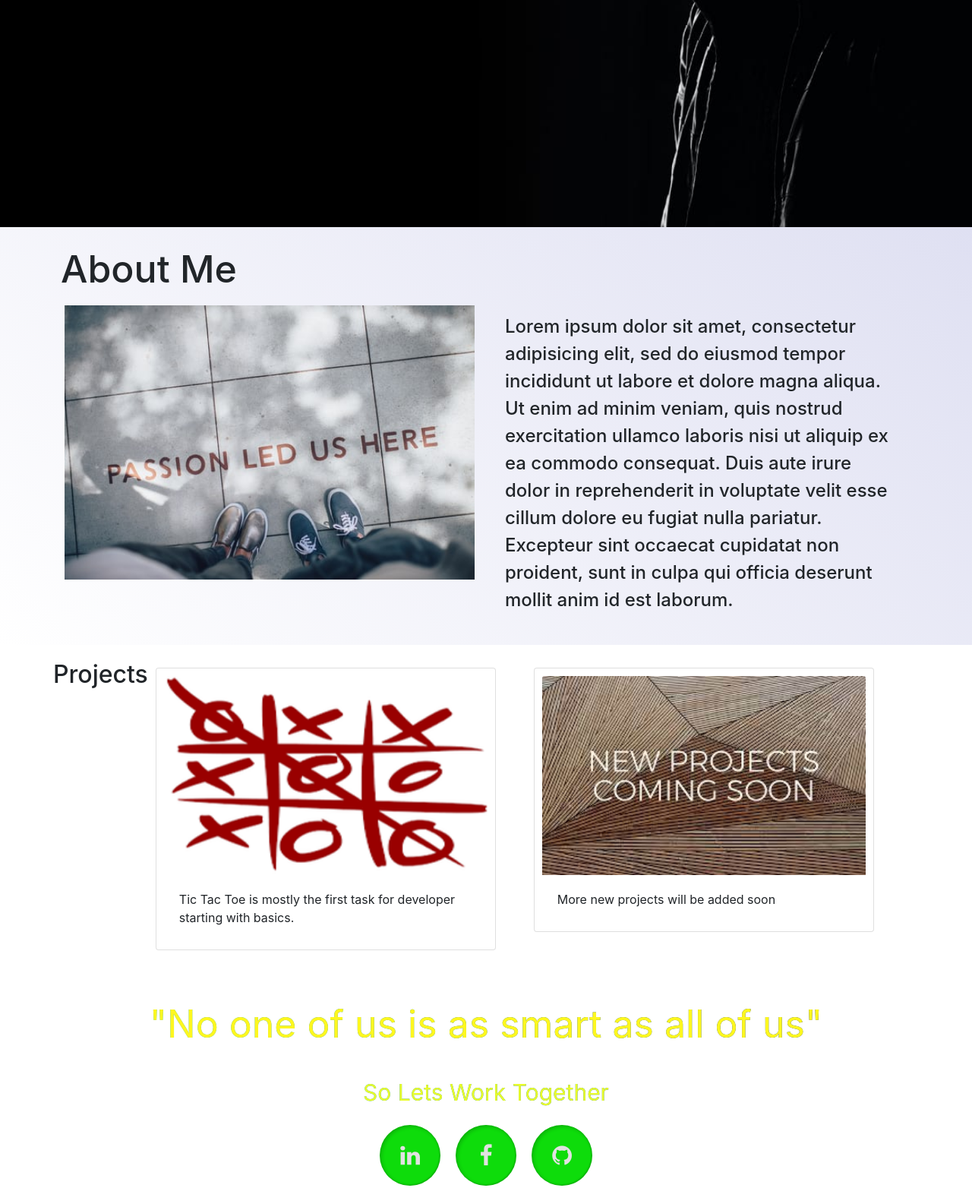
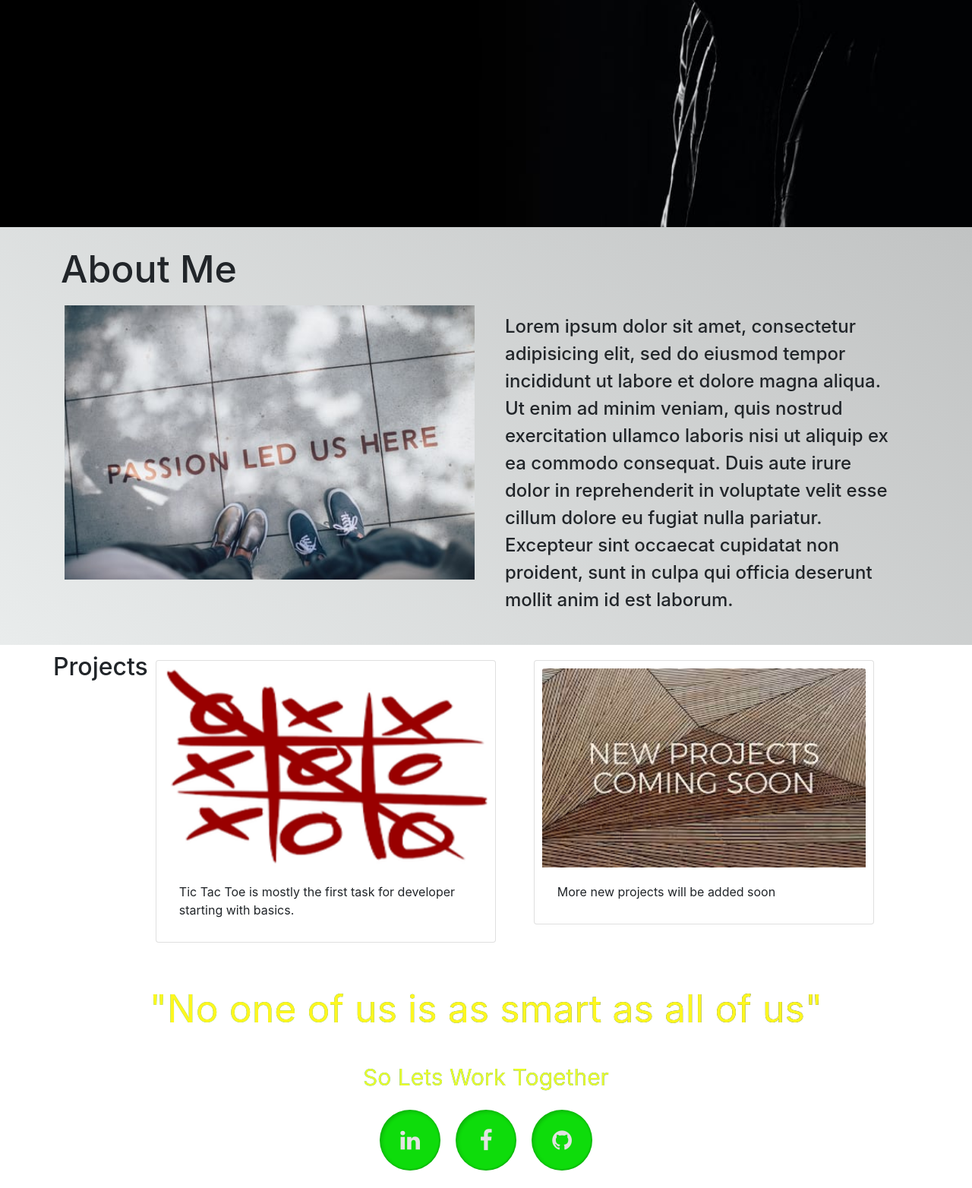
Before and after one commit to Akshat-khanna/Akshat-khanna.github.io, a plain HTML site: page index.html in a window 1280 px wide. Shown: the part 557-2121 px from the top of the page at 76% size. Drawn offline with nearby package versions, Linux system fonts and the light colour scheme.

Commit message:
Update portfolio_style.css

```diff
--- a/portfolio_style.css
+++ b/portfolio_style.css
@@ -3,6 +3,10 @@
 	padding: 0;
 	box-sizing: border-box;
 	scroll-behavior: smooth;
+}
+
+.navbar {
+	background-color: black;
 }
 
 .intro {
@@ -49,11 +53,7 @@
 	padding: 15px 15px;
 	align-items: center;
 	background-color: white;
-	background-image: linear-gradient(45deg, white, #DFE0F2)
-}
-
-.about h2 {
-
+	background-image: linear-gradient(45deg, #E9ECEC, #C1C3C3);
 }
 
 .content p {
@@ -64,12 +64,10 @@
 }
 
 .projects {
-	padding: 20px;
-
+	padding: 10px;
+	background-color: white;
+	background-image: linear-gradient(-45deg, #C1C3C3, #E9ECEC);
 }
-
-
-
 
 .quote {
 	font-size: 50px;
@@ -93,8 +91,6 @@
 	background-size: cover;
 	padding: 10px;
 }
-
-
 
 .content p {
 	width: 100%;
@@ -150,7 +146,6 @@
 	color: #e2e2e2;
 	box-shadow: inset -1px -1px 2px rgba(0,0,0,0.2),
 				inset 2px 2px 5px rgba(0,0,0,0.2);
-
 	transition: 0.5s;
 }
 
```
